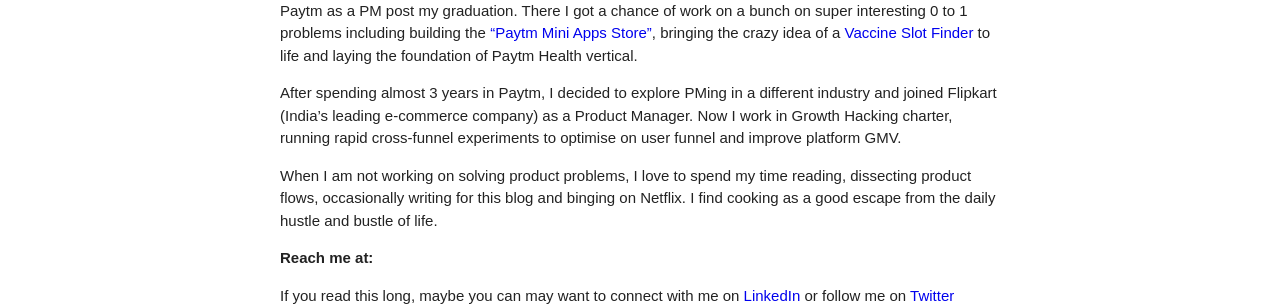
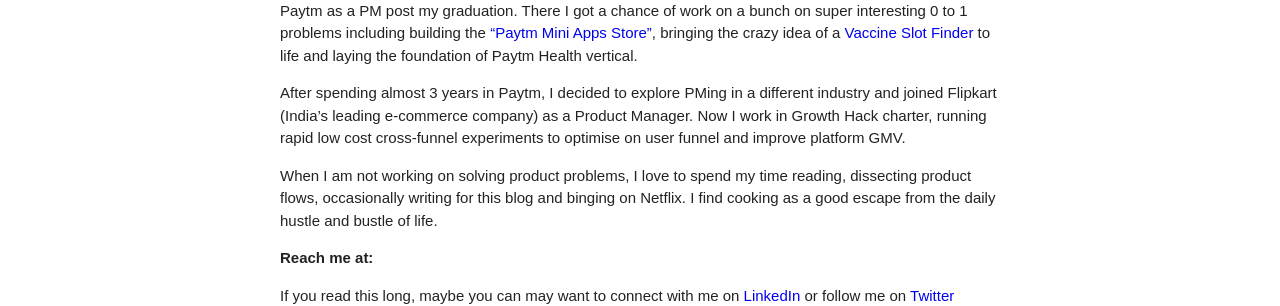
Before and after one commit to product-noob/product-noob.github.io, a Jekyll site: the page built from about.md, in a window 1280 px wide. Shown: the part 496-802 px from the top of the page. Built offline with Jekyll 4.4.1, drawn with Linux system fonts in a browser that asks for light colours.

Commit message:
Update about.md

```diff
--- a/about.md
+++ b/about.md
@@ -13,7 +13,7 @@ I also tried my hands in a bunch of corporate competitions during my MBA tenure,
 
 Thankfully I circled back on technology and chose Product Management as the choice of career and joined Paytm as a PM post my graduation. There I got a chance of work on a bunch on super interesting 0 to 1 problems including building the ["Paytm Mini Apps Store"](https://www.youtube.com/watch?v=nuK7Ct59Vyk&t=3161s), bringing the crazy idea of a [Vaccine Slot Finder](https://princejain.me/2021/08/03/Building-Vaccine-Slot-Finder.html) to life and laying the foundation of Paytm Health vertical.
 
-After spending almost 3 years in Paytm, I decided to explore PMing in a different industry and joined Flipkart (India's leading e-commerce company) as a Product Manager. Now I work in Growth Hacking charter, running rapid cross-funnel experiments to optimise on user funnel and improve platform GMV.
+After spending almost 3 years in Paytm, I decided to explore PMing in a different industry and joined Flipkart (India's leading e-commerce company) as a Product Manager. Now I work in Growth Hack charter, running rapid low cost cross-funnel experiments to optimise on user funnel and improve platform GMV.
 
 When I am not working on solving product problems, I love to spend my time reading, dissecting product flows, occasionally writing for this blog and binging on Netflix. I find cooking as a good escape from the daily hustle and bustle of life.
 
```
